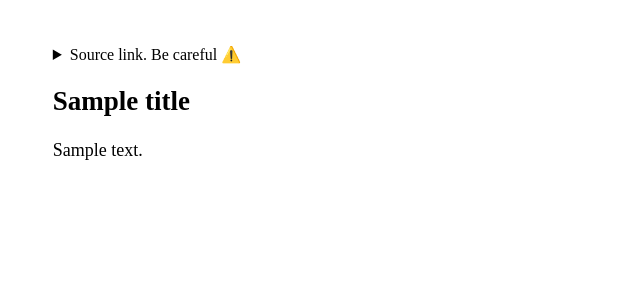
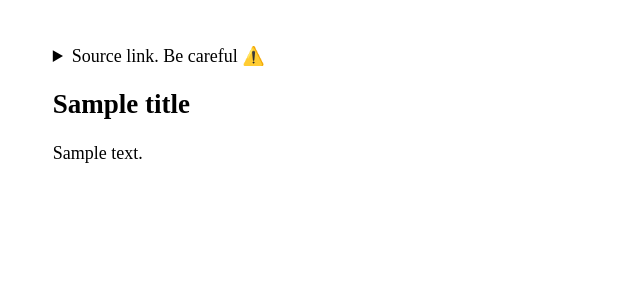
Before and after one commit to antavik/lnk, a Python web app: template app/templates/html.html in a window 1280 px wide. Shown: the top 300 px of the page, without its empty margins (0-640 px from the left). Run offline with Jinja, Linux system fonts and the light colour scheme; the template is opened without the code that fills it: most values are stand-ins (such as "Sample title", 1, 10 or a date in 2020).

Commit message:
update templates

```diff
--- a/app/templates/base.html
+++ b/app/templates/base.html
@@ -21,9 +21,6 @@
       margin-left: 5%;
       font-size: 18px;
     }
-    .caution {
-      font-size: 16px;
-    }
   </style>
 </head>
 <body>
```
